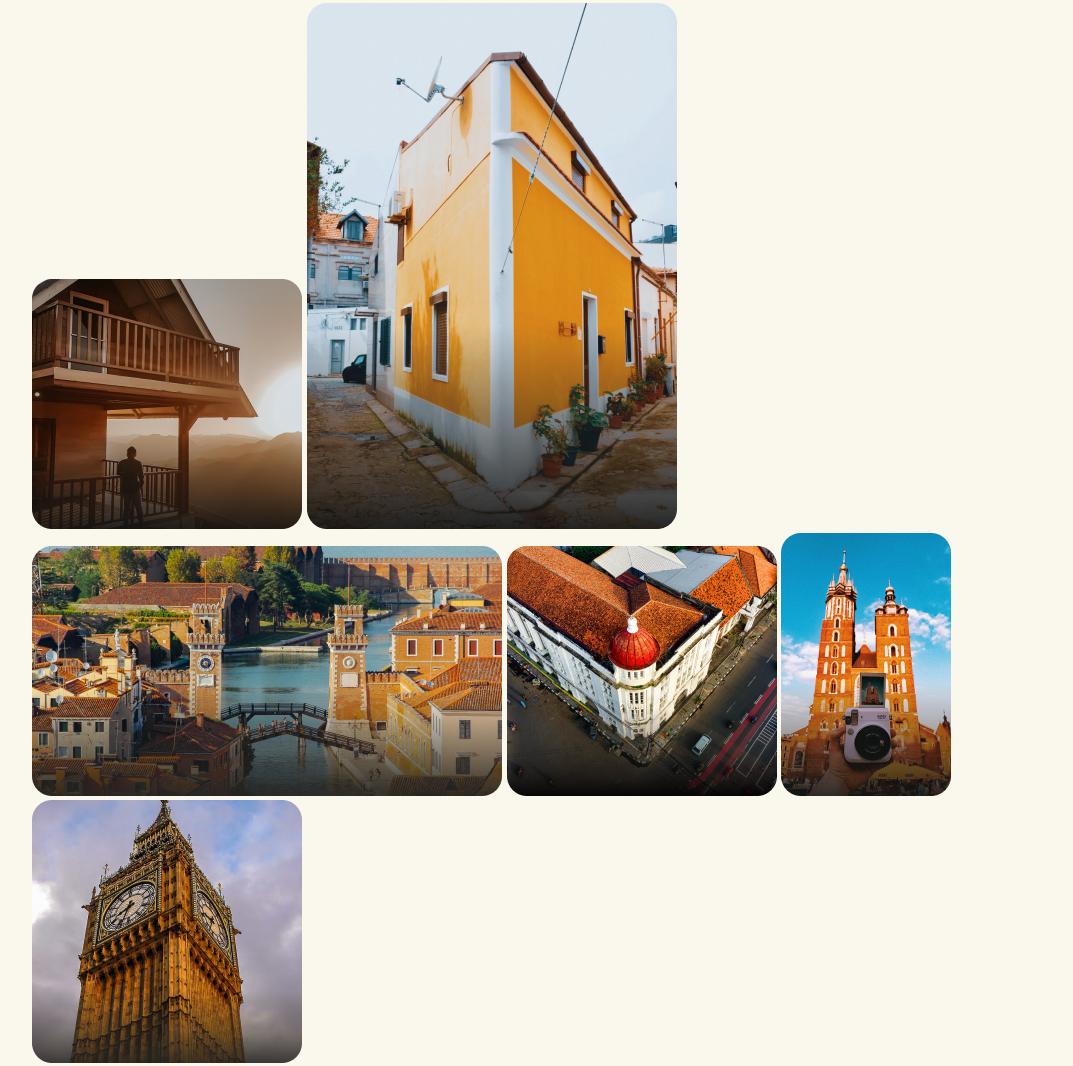
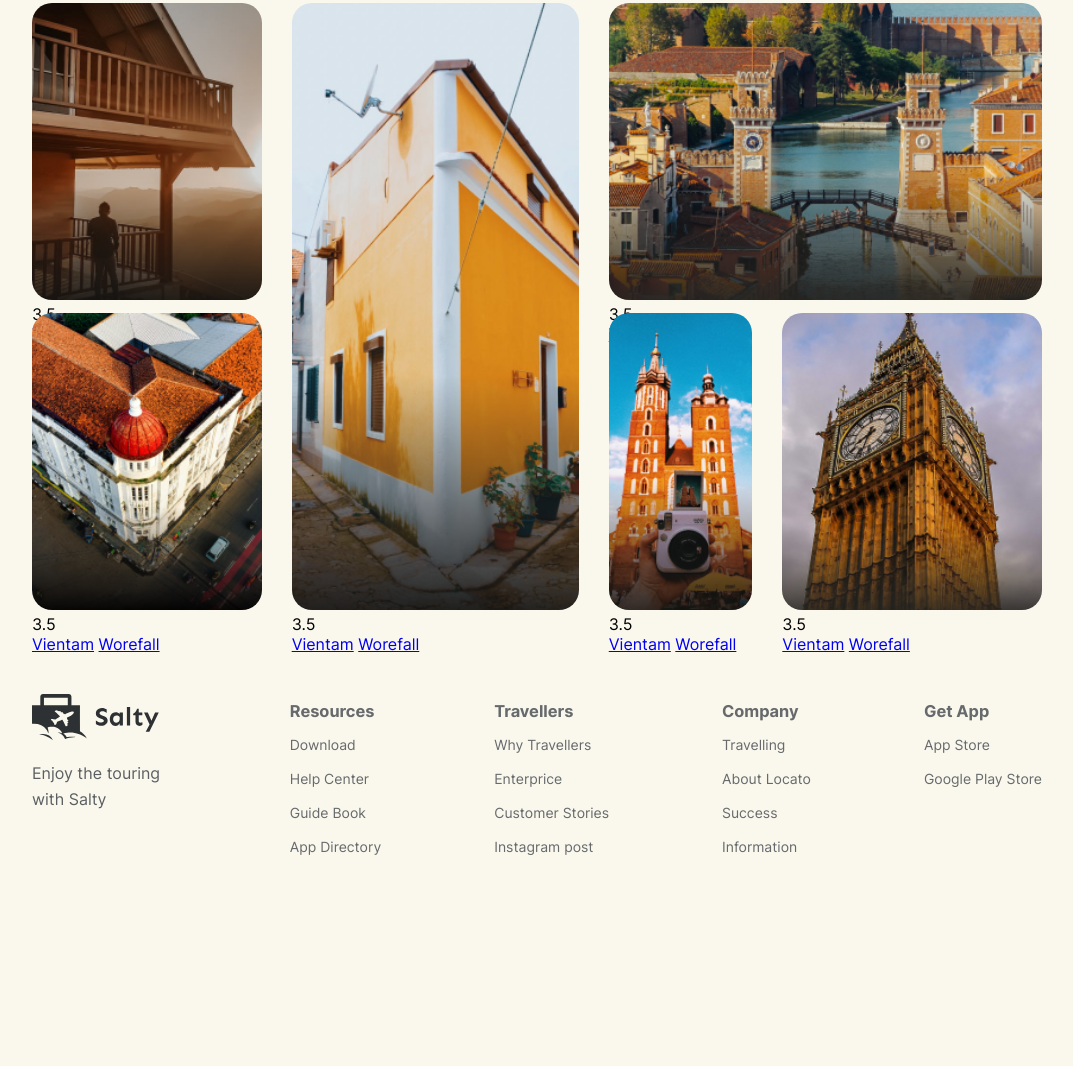
Before and after one commit to GvantsaBrachveli/landingpage2, a plain HTML site: page index.html in a window 1280 px wide. Shown: the part 419-1485 px from the top of the page, without its empty margins (103-1176 px from the left). After the commit the page ends 1338 px from the top, so only its background shows below. Drawn offline with Linux system fonts and the light colour scheme.

Commit message:
middle version

```diff
--- a/index.html
+++ b/index.html
@@ -38,14 +38,118 @@
         </nav>
     </section>
 <section class="gridsection">
-    <img src="./assets/img/grid1.png" alt="gallery">
+    <div class="pic1">
+        <img src="./assets/img/grid1.png" alt="pic1">
+        <div class="number">
+            <p>3.5</p>
+        </div>
+        <div>
+            <a href="#">Vientam</a>
+            <a href="#">Worefall</a>
+        </div>
+    </div>
+    <div class="pic2">
+        <img src="./assets/img/grid2.png" alt="pic2">
+        <div class="number">
+            <p>3.5</p>
+        </div>
+        <div>
+            <a href="#">Vientam</a>
+            <a href="#">Worefall</a>
+        </div>
+    </div>
+    <div class="pic3">
+        <img src="./assets/img/grid3.png" alt="pic3">
+        <div class="number">
+            <p>3.5</p>
+        </div>
+        <div>
+            <a href="#">Vientam</a>
+            <a href="#">Worefall</a>
+        </div>
+    </div>
+    <div class="pic4">
+        <img src="./assets/img/grid4.png" alt="pic4">
+        <div class="number">
+            <p>3.5</p>
+        </div>
+        <div>
+            <a href="#">Vientam</a>
+            <a href="#">Worefall</a>
+        </div>
+    </div>
+    <div class="pic5">
+        <img src="./assets/img/grid5.png" alt="pic5">
+        <div class="number">
+            <p>3.5</p>
+        </div>
+        <div>
+            <a href="#">Vientam</a>
+            <a href="#">Worefall</a>
+        </div>
+    </div>
+    <div class="pic6">
+        <img src="./assets/img/grid6.png" alt="pic">
+        <div class="number">
+            <p>3.5</p>
+        </div>
+        <div>
+            <a href="#">Vientam</a>
+            <a href="#">Worefall</a>
+        </div>
+    </div>
+
+
+
+
+
+
+
+
+
+
+
+    <!-- <img src="./assets/img/grid1.png" alt="gallery">
     <img src="./assets/img/grid2.png" alt="gallery">
     <img src="./assets/img/grid3.png" alt="gallery">
     <img src="./assets/img/grid4.png" alt="gallery">
     <img src="./assets/img/grid5.png" alt="gallery">
-    <img src="./assets/img/grid6.png" alt="gallery">
+    <img src="./assets/img/grid6.png" alt="gallery"> -->
 </section>
 </main>
-
+<footer class="footer">
+    <div class="flogo">
+        <img src="./assets/img/header_logo.svg" alt="logo">
+        <a href="#">Enjoy the touring <br> with Salty</a>
+    </div>
+    <div class="fnav">
+        <nav>
+            <h3>Resources</h3>
+            <a href="#">Download </a>
+            <a href="#">Help Center</a>
+            <a href="#">Guide Book</a>
+            <a href="#">App Directory</a>
+        </nav>
+        <nav>
+            <h3>Travellers</h3>
+            <a href="#">Why Travellers </a>
+            <a href="#">Enterprice</a>
+            <a href="#">Customer Stories</a>
+            <a href="#">Instagram post</a>
+        </nav>
+        <nav>
+            <h3>Company</h3>
+            <a href="#">Travelling </a>
+            <a href="#">About Locato</a>
+            <a href="#">Success</a>
+            <a href="#">Information</a>
+        </nav>
+        <nav>
+            <h3>Get App</h3>
+            <a href="#">App Store </a>
+            <a href="#">Google Play Store</a>
+        </nav>
+    </div>
+</footer>
 </body>
 </html>
--- a/styles.css
+++ b/styles.css
@@ -51,7 +51,6 @@ body{
     display: flex;
     flex-direction: column;
     gap: 61px;
-    margin-bottom: 84px;
 
 }
 .title{
@@ -91,3 +90,76 @@ body{
 title nav a :hover{
     color: #2D3134;
 }
+
+.gridsection{
+    margin-bottom: 84px;
+    display: grid;
+    grid-template-columns: 1.6fr 2fr 1fr 1.6fr;
+    grid-template-rows: repeat(2,1fr);
+    grid-template-areas:
+    "one two three three three "
+     "four two five six six";
+     gap: 13px 30px;
+
+
+}
+.pic1{
+   grid-area:one;
+}
+.pic2{
+    grid-area: two;
+}
+.pic3{
+    grid-area: three;
+}
+.pic4{
+    grid-area: four;
+}
+.pic5{
+    grid-area: five;
+}
+.pic6{
+    grid-area: six;
+}
+
+.gridsection img{
+    width: 100%;
+    height: 100%;
+    object-fit: cover;
+    border-radius: 20px;
+}
+
+.footer{
+    display: flex;
+    justify-content: space-between;
+    padding: 0  135px 55px;
+    font-weight: 400;
+    font-size: 14px;
+    line-height: 34px;
+    color: #676A6C;
+}
+
+.flogo{
+    display: flex;
+    flex-direction: column;
+    gap: 20px
+}
+.flogo a{
+    font-size: 16px;
+    line-height: 26px;
+    color: #5B5F62;
+    text-decoration: none;
+}
+
+.fnav{
+    display: flex;
+    gap:113px;
+}
+.fnav nav{
+    display: flex;
+    flex-direction: column;
+}
+.fnav nav a{
+    text-decoration: none;
+    color: #676A6C
+}
```
